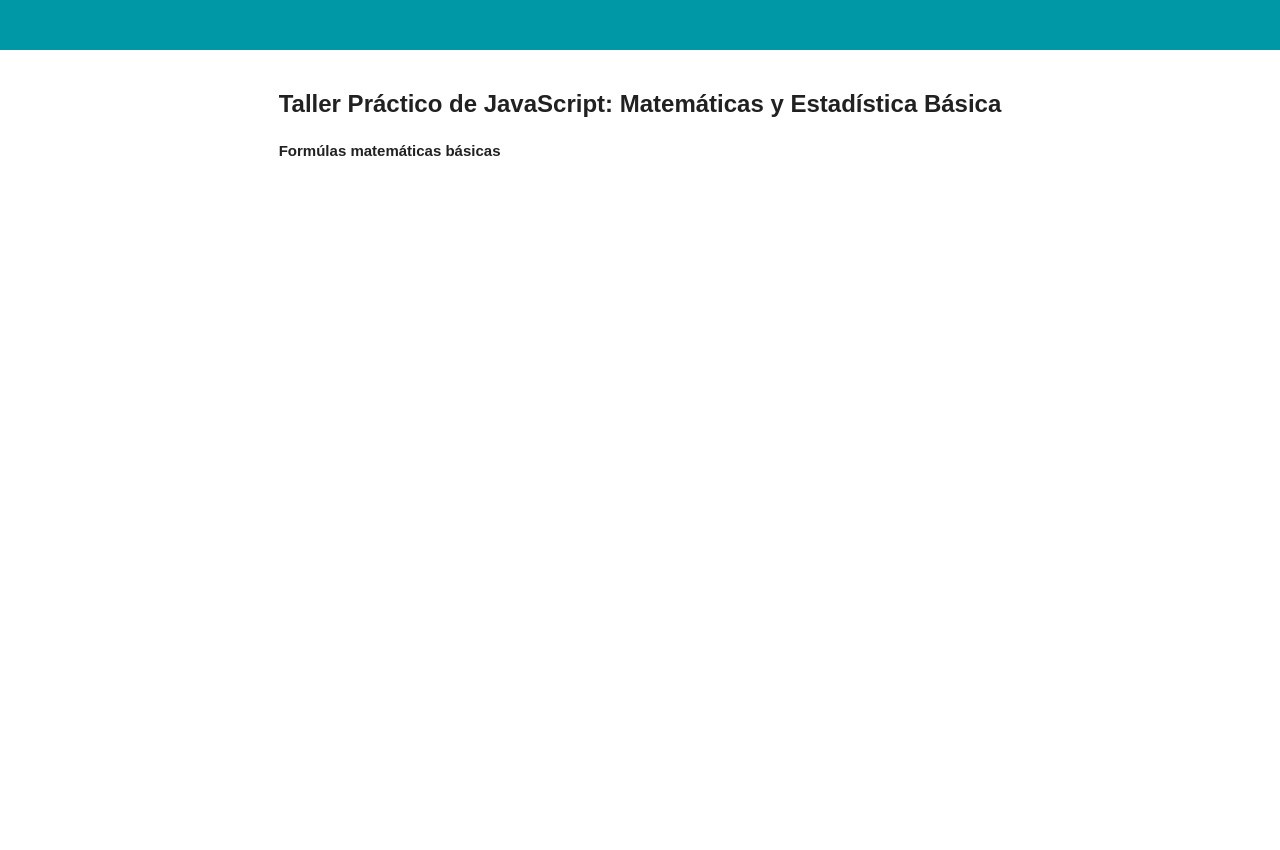
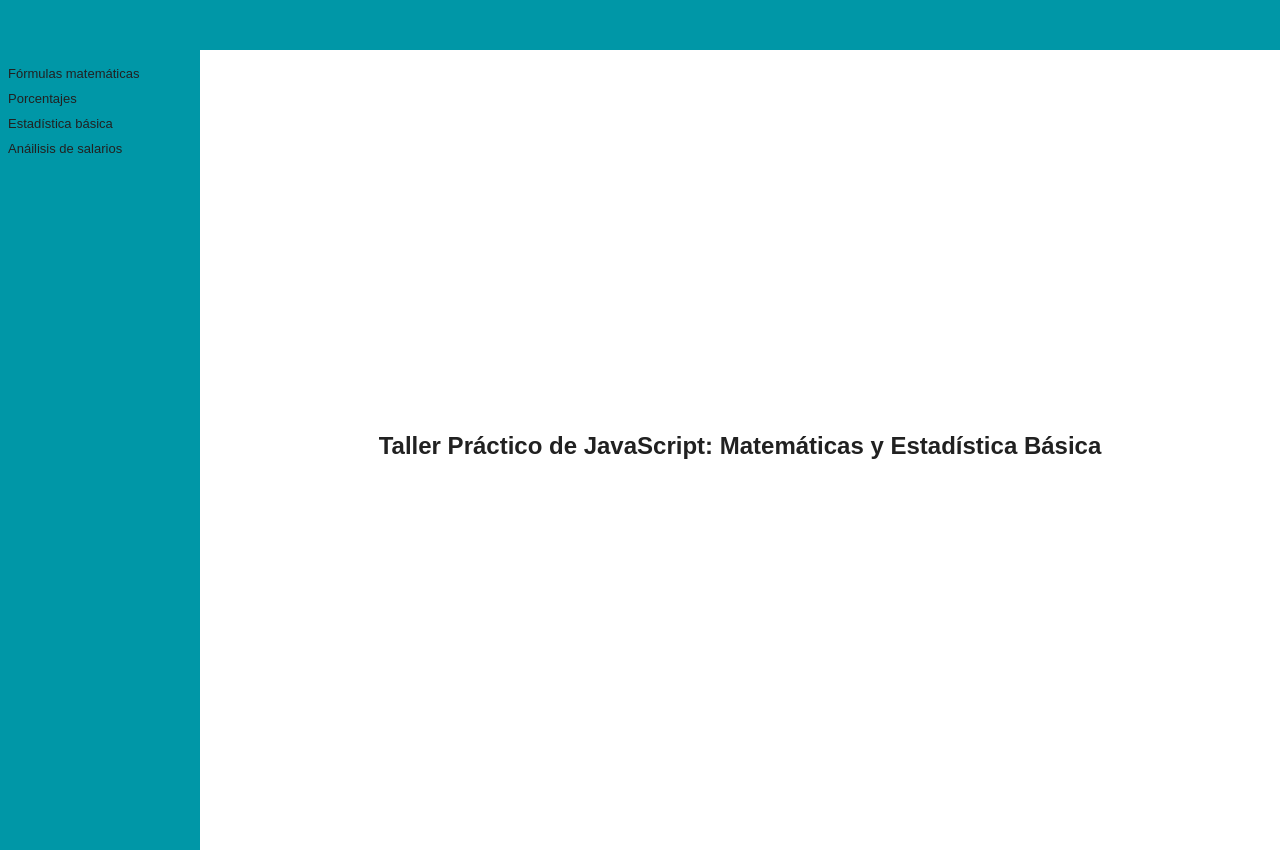
Before and after one commit to ODCenteno/jstatistic, a website: page index.html in a window 1280 px wide. Before the commit the page ends 800 px from the top, so only its background shows below. Drawn offline with Linux system fonts and the light colour scheme.

Commit message:
form validation bug fixes + index sidebar

```diff
--- a/index.html
+++ b/index.html
@@ -10,13 +10,24 @@
 </head>
 <body>
   <header>
-    <nav class="navbar-container"></nav>
+    <nav class="top-navbar-container"></nav>
   </header>
-  <main class="math-main__container">
-    <h1>Taller Práctico de JavaScript: Matemáticas y Estadística Básica</h1>
-    <section>
-      <h2>Formúlas matemáticas básicas</h2>
-    </section>
-  </main>
+  <div class="math-main__container">
+    <div class="side-navbar__container">
+      <nav class="side-navbar__menu">
+        <ul>
+          <li class="side-menu_item"><a href="/">Fórmulas matemáticas</a></li>
+          <li class="side-menu_item"><a href="/">Porcentajes</a></li>
+          <li class="side-menu_item"><a href="/">Estadística básica</a></li>
+          <li class="side-menu_item"><a href="/">Anáilisis de salarios</a></li>
+        </ul>
+      </nav>
+    </div>
+    <main class="main-content__section">
+      <h1>Taller Práctico de JavaScript: Matemáticas y Estadística Básica</h1>
+    </main>
+  </div>
+
+  <script src="./index.js"></script>
 </body>
 </html>
--- a/style/main.css
+++ b/style/main.css
@@ -16,8 +16,8 @@
   --ltitle: 3.2rem;
   --title: 2.4rem;
   --subtitle: 1.8rem;
-  --p:1.6rem;
-  --small:1.4rem;
+  --p:1.4rem;
+  --small:1.3rem;
   --xs: 1.2rem;
   --size-bezel: 8px;
   --size-radius: 12px;
@@ -33,6 +33,10 @@ html {
   font-family: 'DM Sans', sans-serif;
   scroll-behavior: smooth;
   color: var(--primary-text);
+}
+body {
+  display: grid;
+  grid-template-rows: 50px 100vh;
 }
 input[type=number]::-webkit-inner-spin-button,
 input[type=number]::-webkit-outer-spin-button {
@@ -53,23 +57,62 @@ p {
 /* one-block__one-element_modifier  */
 /* optional-block__element--modifier-style */
 
-.navbar-container {
+/* Base styles (index) */
+.top-navbar-container {
   width: 100%;
-  height: 50px;
+  height: 100%;
   background-color: var(--dark-primary);
+  grid-row: 1 / 2;
+}
+.math-main__container {
+  height: 100vh;
+  grid-row: 2 / 3;
+  display: grid;
+  grid-template-columns: 200px 1fr;
+  grid-template-rows: 1fr;
+  place-content: center;
 }
 
-.math-main__container {
-  display: grid;
+/* Side Bar Menu */
+.side-navbar__container {
+  /* grid-row: 1 / 3;
+  grid-column: 1 / 2; */
+  background-color: var(--dark-primary);
+  padding: var(--size-bezel);
+}
+.side-navbar__menu ul {
+  list-style: none;
+}
+.side-menu_item {
+  margin: var(--size-bezel) 0;
+  font-size: var(--small);
+  font-weight: 500;
+  line-height: 1.3;
+}
+.side-menu_item a {
+  text-decoration: none;
+  color: var(--primary-text);
+}
+.side-menu_item a:active {
+  color: var(--accent-purple);
+}
+
+
+/* Main Content Section */
+.main-content__section {
+  grid-column: 2 / 3;
+  grid-row: 1 / 2;
   place-content: center;
+  text-align: center;
   padding: 24px;
-  margin: auto;
-  max-width: 800px;
 }
-.math-main__container h1 {
+.main-content__section h1 {
   font-size: var(--title);
   margin: 16px auto 24px;
 }
+
+
+/* APP Styles */
 .cards__container {
   display: grid;
   grid-template-columns: repeat(autofit, minmax(50px,1fr));
@@ -180,6 +223,9 @@ button:hover {
   transform: scale(1.1);
   cursor: pointer;
 }
+.discounted-price {
+  display: none;
+}
 .form__success-msg {
   color: var(--green-success);
   font-weight: bold;
@@ -205,6 +251,10 @@ button:hover {
   border-color: var(--error);
   opacity: 1;
 }
+.discounted-price-active {
+  display: block;
+}
+
 /* Mediaqueries */
 @media screen and (max-width: 700px) {
 
```
Also changed, not shown: percentages/percent.html (+3 -3 lines), percentages/src/percentages.js (+12 -5 lines), index.js (added), math-js/utils/validations.js (added).
